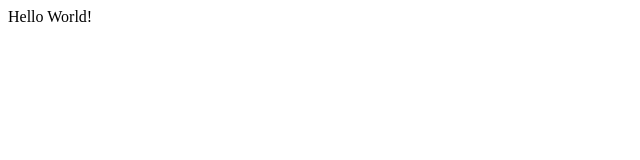
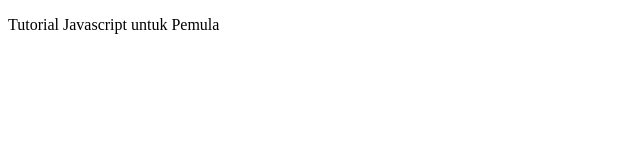
Before and after one commit to Aurellia2304/PemroWeb_JB3, a plain HTML site: page hello_world.html in a window 1280 px wide. Shown: the whole page, without its empty margins (0-640 px from the left). Drawn offline with Linux system fonts and the light colour scheme.

Commit message:
Penambahan Hasil 1

```diff
--- a/hello_world.html
+++ b/hello_world.html
@@ -1,12 +1,15 @@
 <!DOCTYPE html>
 <html>
   <head>
-    <title>Hello World Javascript</title>
+    <title>Belajar Javascript dari Nol</title>
+    <script>
+      console.log("Hello JS dari Head");
+    </script>
   </head>
   <body>
+    <p>Tutorial Javascript untuk Pemula</p>
     <script>
-      console.log("Saya belajar Javascript");
-      document.write("Hello World!");
+      console.log("Hello JS dari body");
     </script>
   </body>
 </html>
```
